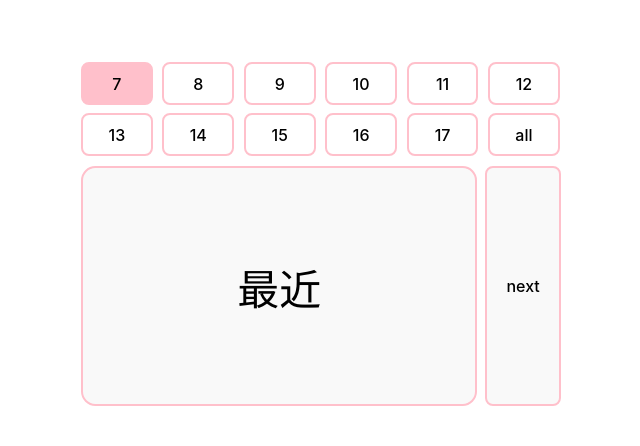
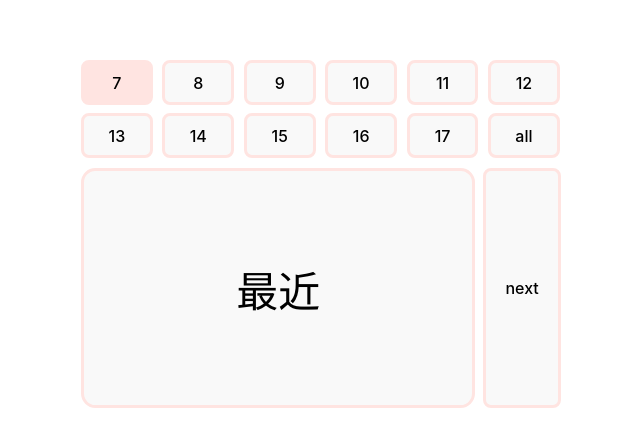
Before and after one commit to gwannemacher/chinese-study, a React (Vite) app: page / in a window 1280 px wide. Shown: the part 166-612 px from the top of the page, without its empty margins (319-959 px from the left). Built offline with nearby package versions, Linux system fonts and the light colour scheme.

Commit message:
stylin: edit button styles

```diff
--- a/src/App.tsx
+++ b/src/App.tsx
@@ -2,6 +2,7 @@ import { useEffect, useState } from "react";
 import "./App.css";
 import Card from "./components/Card";
 import { Lessons } from "./data/lessons";
+import { FlashcardStyles } from "./thingy/styleConstants";
 
 export enum ToggleState {
   FRONT,
@@ -61,10 +62,10 @@ const App = () => {
           <button
             key={l.chapter}
             style={{
-              border: "2px solid pink",
+              border: FlashcardStyles.border,
               width: "4.48em",
               backgroundColor:
-                lesson.chapter === l.chapter ? "pink" : "inherit",
+                lesson.chapter === l.chapter ? FlashcardStyles.accentColor : "",
             }}
             onClick={() => {
               setRandomIndex(getRandom(l.characters.length));
@@ -82,7 +83,7 @@ const App = () => {
           setToggleState={setToggleState}
         />
         <button
-          style={{ border: "2px solid pink" }}
+          style={{ border: FlashcardStyles.border }}
           onClick={() => {
             setToggleState(ToggleState.FRONT);
             setRandomIndex(getRandom(lesson.characters.length));
--- a/src/components/Card.tsx
+++ b/src/components/Card.tsx
@@ -1,4 +1,5 @@
 import { ToggleState } from "../App";
+import { FlashcardStyles } from "../thingy/styleConstants";
 import { Character } from "../types/character";
 
 type CardProps = {
@@ -14,7 +15,7 @@ export const Card = (props: CardProps) => {
     <button
       style={{
         height: "10em",
-        border: "2px solid pink",
+        border: FlashcardStyles.border,
         borderRadius: ".6em",
         display: "flex",
         flexDirection: "column",
--- /dev/null
+++ b/src/thingy/styleConstants.ts
@@ -0,0 +1,4 @@
+export const FlashcardStyles = {
+    accentColor: 'MistyRose',
+    border: `3px solid MistyRose`,
+};
```
